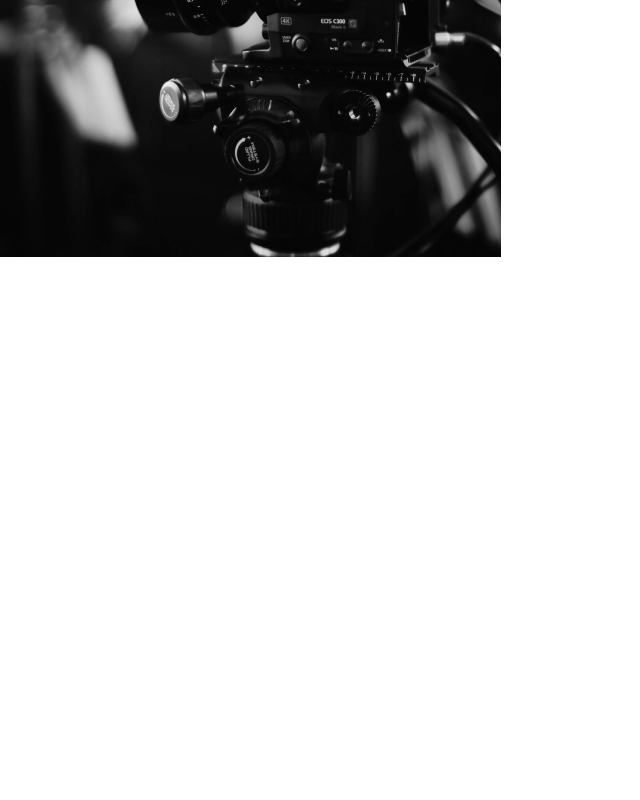
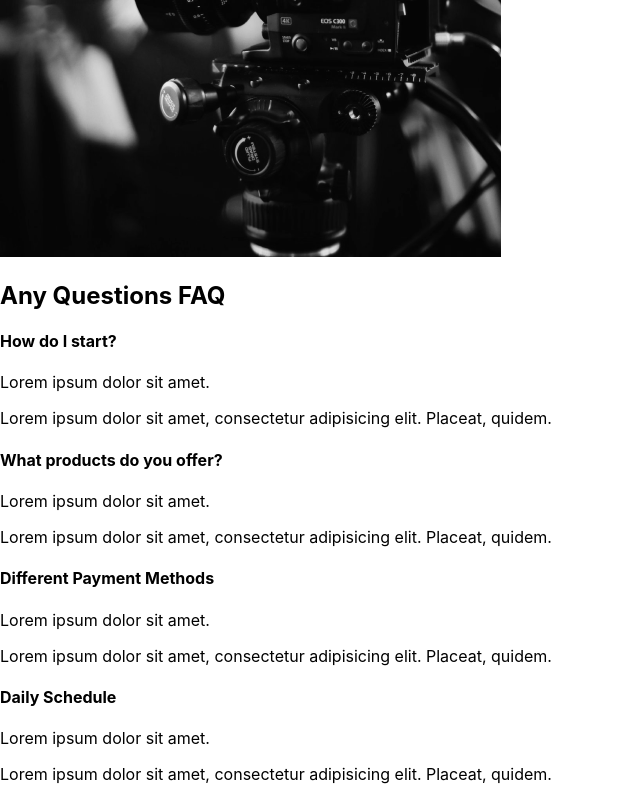
Before and after one commit to samazon/caputre-build-react, a React (Create React App) app: page / in a window 1280 px wide. Shown: the part 2266-3066 px from the top of the page, without its empty margins (0-640 px from the left). Before the commit the page ends 2527 px from the top, so only its background shows below. Built offline with nearby package versions, Linux system fonts and the light colour scheme.

Commit message:
4. Faq Section

```diff
--- /dev/null
+++ b/src/components/FaqSection.js
@@ -0,0 +1,39 @@
+import React from 'react'
+
+const FaqSection = () => {
+    return (
+        <div className="faqs">
+            <h2>Any Questions <span>FAQ</span></h2>
+            <div className="question">
+                <h4>How do I start?</h4>
+                <div className="answer">
+                    <p>Lorem ipsum dolor sit amet.</p>
+                    <p>Lorem ipsum dolor sit amet, consectetur adipisicing elit. Placeat, quidem.</p>
+                </div>
+            </div>
+            <div className="question">
+                <h4>What products do you offer?</h4>
+                <div className="answer">
+                    <p>Lorem ipsum dolor sit amet.</p>
+                    <p>Lorem ipsum dolor sit amet, consectetur adipisicing elit. Placeat, quidem.</p>
+                </div>
+            </div>
+            <div className="question">
+                <h4>Different Payment Methods</h4>
+                <div className="answer">
+                    <p>Lorem ipsum dolor sit amet.</p>
+                    <p>Lorem ipsum dolor sit amet, consectetur adipisicing elit. Placeat, quidem.</p>
+                </div>
+            </div>
+            <div className="question">
+                <h4>Daily Schedule</h4>
+                <div className="answer">
+                    <p>Lorem ipsum dolor sit amet.</p>
+                    <p>Lorem ipsum dolor sit amet, consectetur adipisicing elit. Placeat, quidem.</p>
+                </div>
+            </div>
+        </div>
+    )
+}
+
+export default FaqSection
--- a/src/pages/AboutUs.js
+++ b/src/pages/AboutUs.js
@@ -1,4 +1,5 @@
 import React from 'react'
+import FaqSection from '../components/FaqSection'
 import HeroSection from '../components/HeroSection'
 import ServicesSection from '../components/ServicesSection'
 
@@ -8,6 +9,7 @@
         <div className="about__us">
             <HeroSection />
             <ServicesSection />
+            <FaqSection />
         </div>
     )
 }
```
